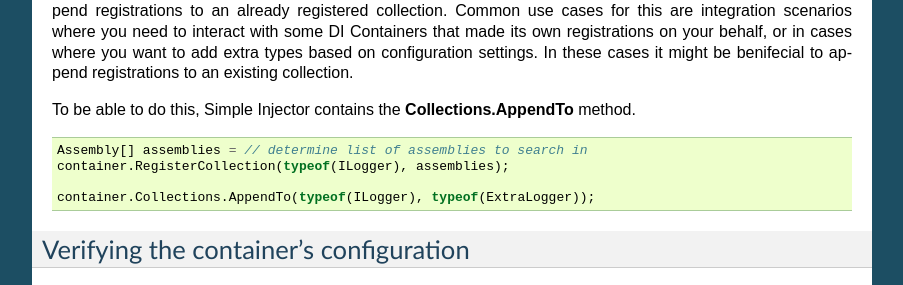
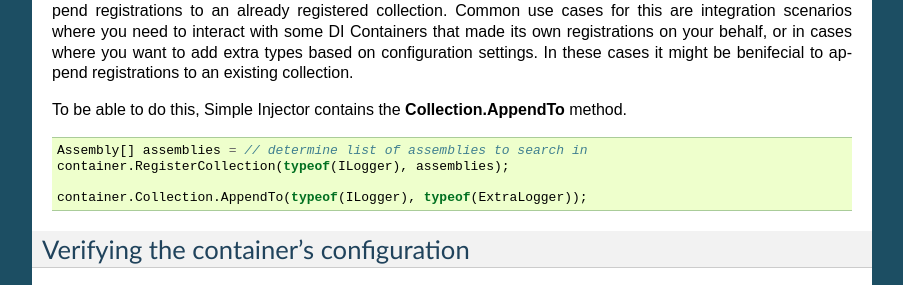
Before and after one commit to simpleinjector/Documentation, a Sphinx documentation site: the page built from source/using.rst, in a window 1280 px wide and 900 px high, scrolled down 8361 px. Shown: the part 159-444 px from the top of the window, without its empty margins (198-1101 px from the left). Built offline with Sphinx 7.4.7, drawn with Linux system fonts in a browser that asks for light colours.

Commit message:
Container.Collection
The Container.Collections property has been renamed in 4.1.3 and 4.2.3
to Container.Collection and this update reflects that change.

```diff
--- a/source/advanced.rst
+++ b/source/advanced.rst
@@ -293,7 +293,7 @@ In most cases however, manually supplying the **RegisterCollection** with a list
 
 .. code-block:: c#
 
-    container.Collections.AppendTo(typeof(IValidator<>), typeof(DataAnnotationsValidator<>));
+    container.Collection.AppendTo(typeof(IValidator<>), typeof(DataAnnotationsValidator<>));
 
     container.RegisterCollection(typeof(IValidator<>), typeof(IValidator<>).Assembly);
 
--- a/source/using.rst
+++ b/source/using.rst
@@ -439,14 +439,14 @@ Adding registrations to an existing collection
 
 In most cases you would register a collection with a single line of code. There are cases where you need to append registrations to an already registered collection. Common use cases for this are integration scenarios where you need to interact with some DI Containers that made its own registrations on your behalf, or in cases where you want to add extra types based on configuration settings. In these cases it might be benifecial to append registrations to an existing collection.
 
-To be able to do this, Simple Injector contains the **Collections.AppendTo** method.
+To be able to do this, Simple Injector contains the **Collection.AppendTo** method.
 
 .. code-block:: c#
 
     Assembly[] assemblies = // determine list of assemblies to search in
     container.RegisterCollection(typeof(ILogger), assemblies);
 
-    container.Collections.AppendTo(typeof(ILogger), typeof(ExtraLogger));
+    container.Collection.AppendTo(typeof(ILogger), typeof(ExtraLogger));
 
 
 .. _Verifying-Container:
```
